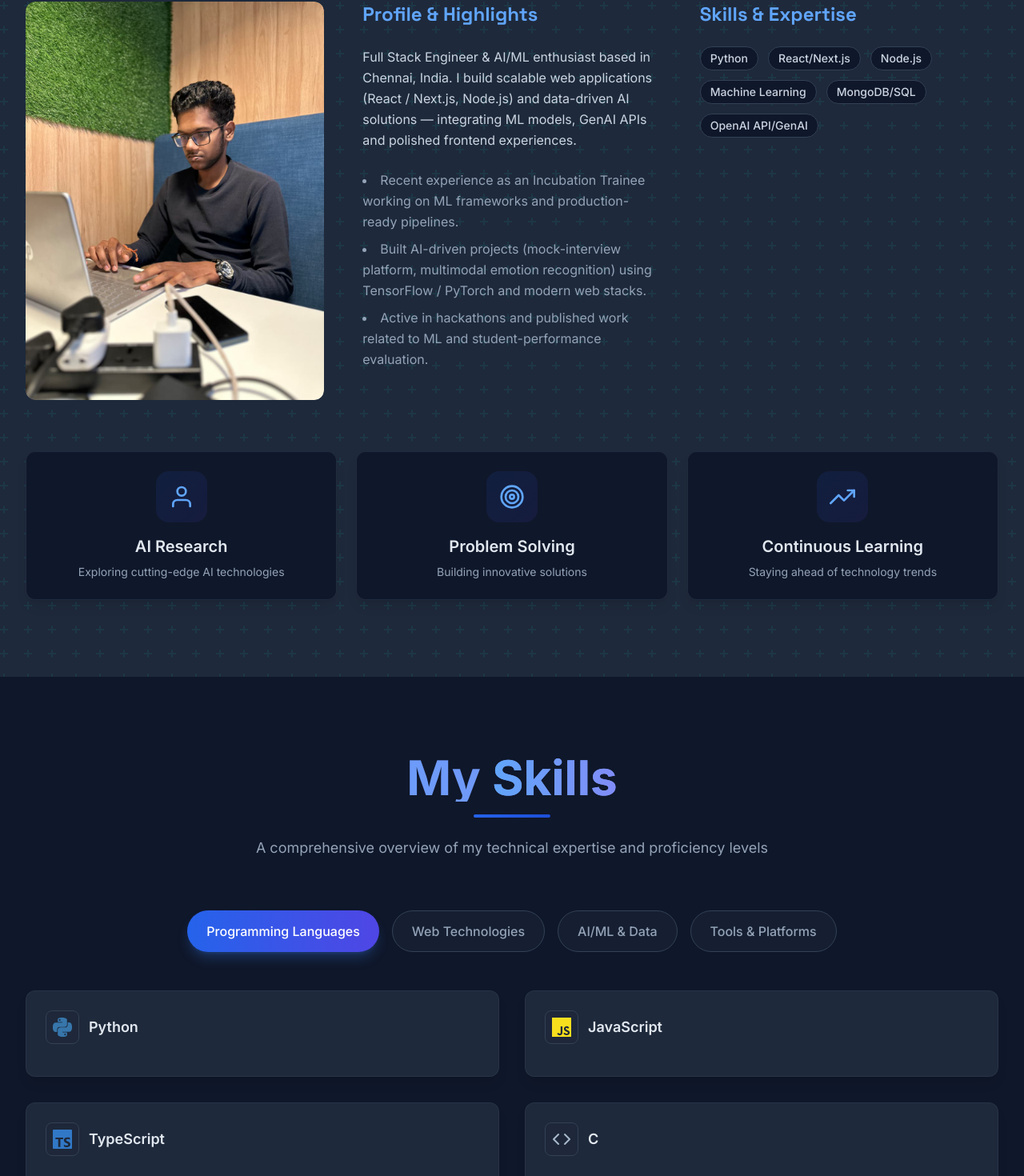
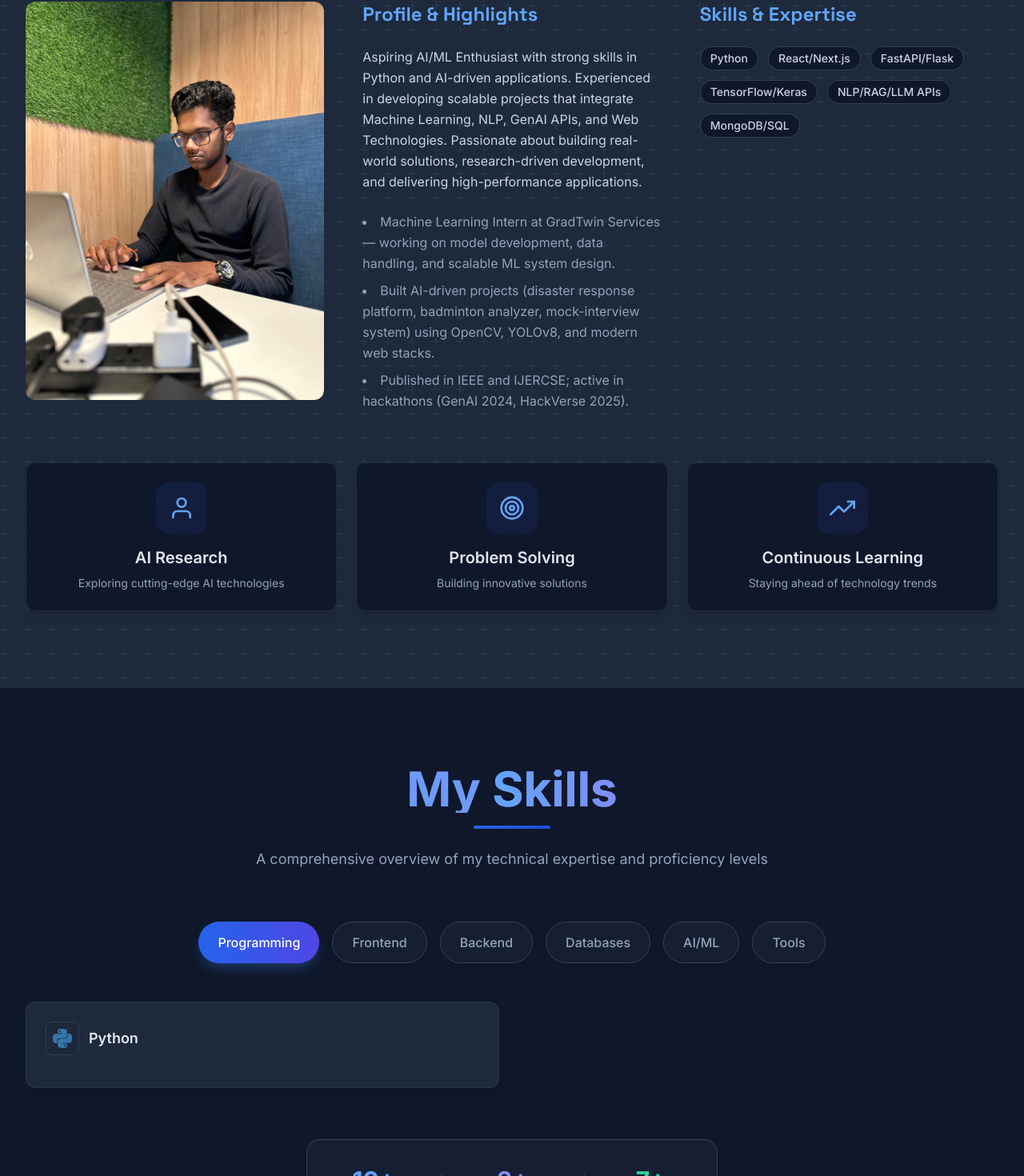
Before and after one commit to HARIHARAN-1511/main_portfolio, a Next.js app: page / in a window 1280 px wide. Shown: the part 1038-2508 px from the top of the page at 80% size. Built offline with nearby package versions, Linux system fonts and the light colour scheme.

Commit message:
Update portfolio content, projects, and skills based on latest resume

```diff
--- a/components/About.tsx
+++ b/components/About.tsx
@@ -9,10 +9,10 @@ import mainImg from '../assets/images/mainimg.jpg'
 const skills = [
   { name: 'Python', level: 90 },
   { name: 'React/Next.js', level: 88 },
-  { name: 'Node.js', level: 82 },
-  { name: 'Machine Learning', level: 85 },
+  { name: 'FastAPI/Flask', level: 82 },
+  { name: 'TensorFlow/Keras', level: 85 },
+  { name: 'NLP/RAG/LLM APIs', level: 83 },
   { name: 'MongoDB/SQL', level: 80 },
-  { name: 'OpenAI API/GenAI', level: 85 },
 ]
 
 const interests = [
@@ -103,12 +103,12 @@ export default function About() {
               className="space-y-6"
             >
               <h3 className="text-2xl font-space-grotesk font-bold text-blue-400 mb-4">Profile & Highlights</h3>
-              <p className="text-slate-300 leading-relaxed">Full Stack Engineer & AI/ML enthusiast based in Chennai, India. I build scalable web applications (React / Next.js, Node.js) and data-driven AI solutions — integrating ML models, GenAI APIs and polished frontend experiences.</p>
+              <p className="text-slate-300 leading-relaxed">Aspiring AI/ML Enthusiast with strong skills in Python and AI-driven applications. Experienced in developing scalable projects that integrate Machine Learning, NLP, GenAI APIs, and Web Technologies. Passionate about building real-world solutions, research-driven development, and delivering high-performance applications.</p>
 
               <ul className="text-slate-400 list-disc list-inside space-y-2">
-                <li>Recent experience as an Incubation Trainee working on ML frameworks and production-ready pipelines.</li>
-                <li>Built AI-driven projects (mock-interview platform, multimodal emotion recognition) using TensorFlow / PyTorch and modern web stacks.</li>
-                <li>Active in hackathons and published work related to ML and student-performance evaluation.</li>
+                <li>Machine Learning Intern at GradTwin Services — working on model development, data handling, and scalable ML system design.</li>
+                <li>Built AI-driven projects (disaster response platform, badminton analyzer, mock-interview system) using OpenCV, YOLOv8, and modern web stacks.</li>
+                <li>Published in IEEE and IJERCSE; active in hackathons (GenAI 2024, HackVerse 2025).</li>
               </ul>
 
               {/* resume image link intentionally removed per request */}
--- a/components/Education.tsx
+++ b/components/Education.tsx
@@ -11,7 +11,7 @@ const educationData = [
     field: 'Computer Science and Engineering',
     specialization: 'Specialization in AIML',
     institution: 'SRM University',
-    cgpa: '8.67',
+    cgpa: '8.70',
     highlights: ['AIML Specialization', 'Research Publications', 'Hackathon Winner'],
   },
 ]
--- a/components/Experience.tsx
+++ b/components/Experience.tsx
@@ -6,17 +6,17 @@ import { FiBriefcase, FiCalendar, FiMapPin } from 'react-icons/fi'
 
 const experiences = [
   {
-    title: 'Incubation Trainee (Mentee)',
-    company: 'Kanini Software Solutions',
+    title: 'Machine Learning Intern',
+    company: 'GradTwin Services (OPC) Pvt. Ltd.',
     location: 'Chennai, Tamil Nadu',
-    period: 'Nov 2024 - Nov 2025',
-    type: 'Full-time',
-    description: 'Completed an industry mentorship program focused on gaining expertise in data analysis, soft skills, and industry readiness. Designed a multi-agent framework that parses repositories, generates success reports, and delivers automated feedback using Langchain and Langgraph libraries.',
-    technologies: ['LangChain', 'LangGraph', 'Python', 'Multi-agent Systems'],
+    period: 'Mar 2026 - Jun 2026',
+    type: 'Internship',
+    description: 'Applied machine learning concepts to solve real-world problems, focusing on model development, data handling, and practical implementation. Strengthened skills in debugging, optimization, and scalable ML system design through structured mentorship and hands-on projects.',
+    technologies: ['Python', 'Machine Learning', 'Data Analysis', 'ML System Design'],
     achievements: [
-      'Designed a multi-agent framework for repository analysis',
-      'Completed industry mentorship program for data analysis',
-      'Developed automated feedback systems using LangChain'
+      'Applied ML concepts to solve real-world problems',
+      'Focused on model development, data handling, and practical implementation',
+      'Strengthened skills in debugging, optimization, and scalable ML system design'
     ]
   },
   {
@@ -31,6 +31,20 @@ const experiences = [
       'Successfully launched official company website',
       'Enhanced customer engagement across business sectors',
       'Delivered responsive, consultancy-focused platform'
+    ]
+  },
+  {
+    title: 'Incubation Trainee (Mentee)',
+    company: 'Kanini Software Solutions',
+    location: 'Chennai, Tamil Nadu',
+    period: 'Nov 2024 - Nov 2025',
+    type: 'Full-time',
+    description: 'Completed an industry mentorship program focused on gaining expertise in data analysis, soft skills, and industry readiness. Designed a multi-agent framework that parses repositories, generates success reports, and delivers automated feedback using Langchain and Langgraph libraries.',
+    technologies: ['LangChain', 'LangGraph', 'Python', 'Multi-agent Systems'],
+    achievements: [
+      'Designed a multi-agent framework for repository analysis',
+      'Completed industry mentorship program for data analysis',
+      'Developed automated feedback systems using LangChain'
     ]
   },
 ]
--- a/components/Hero.tsx
+++ b/components/Hero.tsx
@@ -67,8 +67,9 @@ export default function Hero() {
 
           {/* Description */}
           <p className="text-lg sm:text-xl text-slate-400 max-w-3xl mx-auto mb-12 leading-relaxed">
-            Aspiring Full Stack Engineer & AI/ML Enthusiast with strong skills in React, Python, and AI-driven applications.
+            Aspiring AI/ML Enthusiast with strong skills in Python, and AI-driven applications.
             Experienced in developing scalable projects that integrate Machine Learning, NLP, GenAI APIs, and Web Technologies.
+            Passionate about building real-world solutions, research-driven development, and delivering high-performance applications.
           </p>
 
           {/* CTA Buttons */}
--- a/components/Projects.tsx
+++ b/components/Projects.tsx
@@ -5,6 +5,24 @@ import { useInView } from 'react-intersection-observer'
 import { FiGithub, FiExternalLink, FiCode } from 'react-icons/fi'
 
 const projects = [
+  {
+    title: 'AI-Powered Disaster Response & Damage Assessment',
+    description: 'Developed an AI-powered video analysis platform utilizing OpenCV and YOLOv8 to automatically track player movements, segment match rallies, and classify over 18 distinct shot types with high accuracy. Built a full-stack dashboard (React, FastAPI, WebSockets) to visualize game momentum, identify tactical player mistakes, and generate comprehensive data-driven PDF performance reports in real time.',
+    technologies: ['React.js', 'Python', 'FastAPI', 'WebSockets', 'OpenCV', 'YOLOv8', 'Pandas'],
+    image: '🌍',
+    gradient: 'from-emerald-600 to-blue-600',
+    github: 'https://github.com/HARIHARAN-1511',
+    featured: true,
+  },
+  {
+    title: 'Badminton AI Analyzer',
+    description: 'Built a computer vision-based system to analyze badminton gameplay, including rally detection and player movement tracking. Developed a video processing pipeline to generate match insights and performance metrics for game analysis.',
+    technologies: ['FastAPI', 'React', 'YOLOv8', 'OpenCV', 'NumPy', 'Pandas'],
+    image: '🏸',
+    gradient: 'from-violet-600 to-blue-600',
+    github: 'https://github.com/HARIHARAN-1511',
+    featured: true,
+  },
   {
     title: 'AI-Driven Mock Interview Platform',
     description: 'Built a RAG-powered mock interview assistant that asks context-aware questions from PDF material and validates candidate answers. Designed backend analysis modules for grammar, tone, and speech disfluencies, integrated with real-time feedback APIs and Next.js frontend dashboards.',
--- a/components/Resume.tsx
+++ b/components/Resume.tsx
@@ -12,7 +12,7 @@ export default function Resume() {
 
 
   // Use Google Drive link provided (opens resume in Drive viewer)
-  const resumeUrl = 'https://drive.google.com/file/d/1srDKakL3yzQSNVv9-h2vJTSTIRl1LBIV/view?usp=sharing'
+  const resumeUrl = 'https://drive.google.com/file/d/17izDErqUkjANAUtHsALsFdcC2zIu9wnb/view?usp=sharing'
 
   const containerVariants = {
     hidden: { opacity: 0 },
--- a/components/Skills.tsx
+++ b/components/Skills.tsx
@@ -5,46 +5,59 @@ import { useInView } from 'react-intersection-observer'
 import { useState } from 'react'
 import { FiCode } from 'react-icons/fi'
 import {
-  SiPython, SiJavascript, SiReact, SiNodedotjs, SiMongodb,
-  SiMysql, SiTensorflow, SiPytorch, SiGit, SiDocker,
-  SiHtml5, SiCss3, SiTailwindcss, SiNextdotjs, SiTypescript
+  SiPython, SiReact, SiNodedotjs, SiMongodb,
+  SiMysql, SiTensorflow, SiGit,
+  SiHtml5, SiCss3, SiTailwindcss, SiNextdotjs
 } from 'react-icons/si'
-import { FaJava, FaAws } from 'react-icons/fa'
 
 const skillCategories = [
   {
-    title: 'Programming Languages',
+    title: 'Programming',
     skills: [
       { name: 'Python', level: 90, icon: SiPython, color: '#3776AB' },
-      { name: 'JavaScript', level: 85, icon: SiJavascript, color: '#F7DF1E' },
-      { name: 'TypeScript', level: 75, icon: SiTypescript, color: '#3178C6' },
-      { name: 'C', level: 80, icon: FiCode, color: '#A8B9CC' },
     ]
   },
   {
-    title: 'Web Technologies',
+    title: 'Frontend',
     skills: [
-      { name: 'React', level: 88, icon: SiReact, color: '#61DAFB' },
-      { name: 'Next.js', level: 82, icon: SiNextdotjs, color: '#000000' },
-      { name: 'Node.js', level: 85, icon: SiNodedotjs, color: '#339933' },
       { name: 'HTML5', level: 95, icon: SiHtml5, color: '#E34F26' },
       { name: 'CSS3', level: 90, icon: SiCss3, color: '#1572B6' },
       { name: 'Tailwind CSS', level: 88, icon: SiTailwindcss, color: '#06B6D4' },
+      { name: 'React', level: 88, icon: SiReact, color: '#61DAFB' },
+      { name: 'Next.js', level: 82, icon: SiNextdotjs, color: '#000000' },
     ]
   },
   {
-    title: 'AI/ML & Data',
+    title: 'Backend',
     skills: [
-      { name: 'TensorFlow', level: 85, icon: SiTensorflow, color: '#FF6F00' },
-      { name: 'PyTorch', level: 80, icon: SiPytorch, color: '#EE4C2C' },
-      { name: 'MongoDB', level: 78, icon: SiMongodb, color: '#47A248' },
-      { name: 'MySQL', level: 82, icon: SiMysql, color: '#4479A1' },
+      { name: 'Node.js', level: 85, icon: SiNodedotjs, color: '#339933' },
+      { name: 'Flask', level: 80, icon: SiPython, color: '#000000' },
+      { name: 'FastAPI', level: 82, icon: SiPython, color: '#009688' },
     ]
   },
   {
-    title: 'Tools & Platforms',
+    title: 'Databases',
+    skills: [
+      { name: 'MongoDB', level: 78, icon: SiMongodb, color: '#47A248' },
+      { name: 'SQL', level: 82, icon: SiMysql, color: '#4479A1' },
+    ]
+  },
+  {
+    title: 'AI/ML',
+    skills: [
+      { name: 'TensorFlow', level: 85, icon: SiTensorflow, color: '#FF6F00' },
+      { name: 'Keras', level: 83, icon: SiTensorflow, color: '#D00000' },
+      { name: 'NLP', level: 80, icon: FiCode, color: '#8B5CF6' },
+      { name: 'RAG', level: 78, icon: FiCode, color: '#06B6D4' },
+      { name: 'LLM APIs', level: 82, icon: FiCode, color: '#10B981' },
+    ]
+  },
+  {
+    title: 'Tools',
     skills: [
       { name: 'Git', level: 88, icon: SiGit, color: '#F05032' },
+      { name: 'GitHub', level: 88, icon: FiCode, color: '#181717' },
+      { name: 'OpenAI API', level: 82, icon: FiCode, color: '#412991' },
     ]
   }
 ]
```
